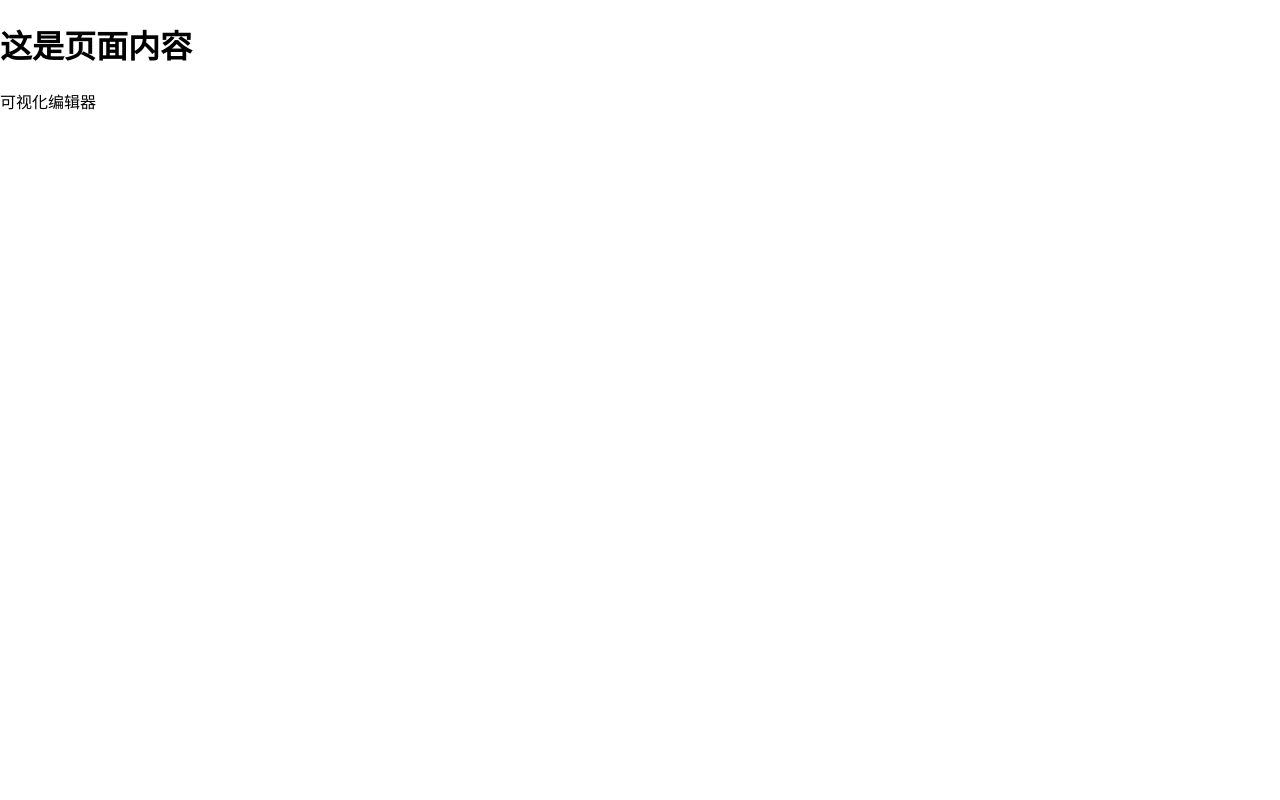
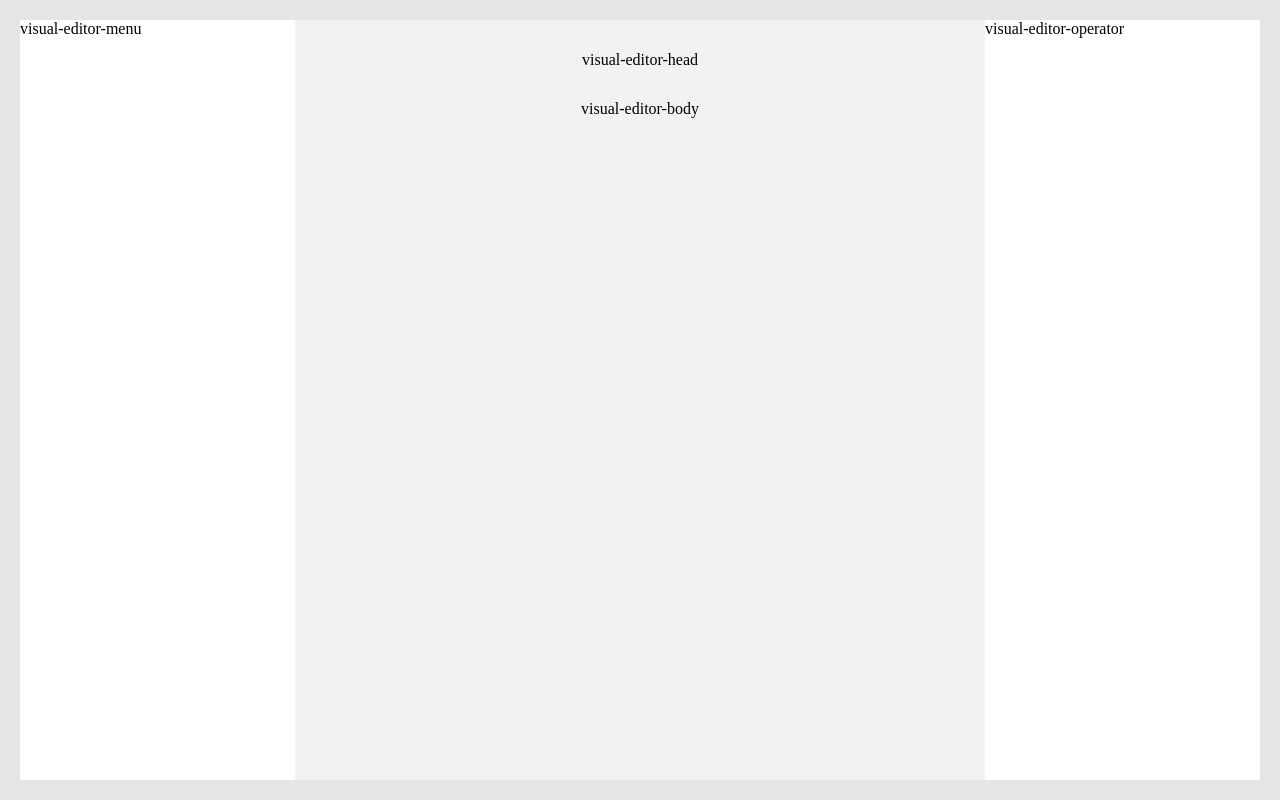
Before and after one commit to han6054/drag-editor, a Vue app: page / in a window 1280 px wide. Built offline with nearby package versions, Linux system fonts and the light colour scheme.

Commit message:
feat:useModel

```diff
--- a/package.json
+++ b/package.json
@@ -9,6 +9,7 @@
   },
   "dependencies": {
     "core-js": "^3.6.5",
+    "sass-loader": "^10.1.1",
     "vue": "^3.0.0",
     "vue-class-component": "^8.0.0-0"
   },
--- /dev/null
+++ b/shims-vue.d.ts
@@ -0,0 +1,6 @@
+/* eslint-disable */
+declare module '*.vue' {
+    import type { DefineComponent } from 'vue'
+    const component: DefineComponent<{}, {}, any>
+    export default component
+  }
--- a/src/App.vue
+++ b/src/App.vue
@@ -1,17 +1,25 @@
 <template>
   <div class="app">
-    <h1>这是页面内容</h1>
     <visual-editor/>
+    <!-- <test-use-model v-model="val"/>
+    {{val}} -->
   </div>
 </template>
 
 <script lang="ts">
 import {defineComponent} from 'vue';
-import {VisualEditor} from '@/packages/visual-editor'
+import { VisualEditor } from '@/packages/visual-editor'
+import { TestUseModel } from '@/packages/utils/useModel.tsx'
 export default defineComponent({
   name: 'App',
   components: {
     VisualEditor,
+    // TestUseModel,
+  },
+  data() {
+    return {
+      val: ''
+    }
   }
 })
 </script>
--- a/src/main.ts
+++ b/src/main.ts
@@ -1,4 +1,4 @@
-import { createApp } from 'vue'
-import App from './App.vue'
+import { createApp } from 'vue';
+import App from './App.vue';
 
-createApp(App).mount('#app')
+createApp(App).mount('#app');
--- /dev/null
+++ b/src/packages/utils/useModel.tsx
@@ -0,0 +1,39 @@
+import {ref, watch, defineComponent } from 'vue';
+
+export function useModel<T>(getter: () => T, emitter: (val: T) => void) {
+    const state = ref(getter()) as { value: T }
+
+    watch(getter, val => {
+        if (val !== state.value) {
+            state.value = val
+        }
+    })
+
+    return {
+        get value() { return state.value},
+        set value(val: T) {
+            if (state.value !== val) {
+                state.value = val
+                emitter(val)
+            }
+        },
+    }
+}
+
+export const TestUseModel = defineComponent({
+    props: {
+        modelValue: {type: String},
+    },
+    emit: {
+        'update:modelValue': (val: string) => true,
+    },
+    setup(props, ctx) {
+        const model = useModel(() => props.modelValue, val => ctx.emit('update:modelValue', val))
+        return () => (
+            <div>
+                自定义的输入框
+                <input type="text" v-model={model.value}/>
+            </div>
+        )
+    }
+})
--- /dev/null
+++ b/src/packages/visual-editor.scss
@@ -0,0 +1,207 @@
+/*@formatter:off*/
+$headSize: 60px; // 顶部操作栏的高度
+$menuSize: 275px; // 菜单列表的宽度
+$operatorSize: 275px; // 右侧编辑详情的宽度
+
+$ibc: #dcdfe6; // border color边框颜色
+$ibl: #ebeef5; // border color light 边框颜色：轻
+$itc: #314659; // text color，字体颜色
+$icc: rgba(0, 0, 0, 0.45); // icon color，图标颜色
+$boxShadowColor: #f0f1f2; // 阴影的颜色
+
+$primary: #409EFF; // 主色调
+/*@formatter:on*/
+
+
+.visual-editor {
+  position: fixed;
+  top: 20px;
+  bottom: 20px;
+  left: 20px;
+  right: 20px;
+  background-color: white;
+
+  &:before {
+    position: fixed;
+    top: 0;
+    bottom: 0;
+    left: 0;
+    right: 0;
+    background-color: rgba(black, 0.1);
+    content: '';
+  }
+
+  & > .visual-editor-menu {
+    position: absolute;
+    width: $menuSize;
+    top: 0;
+    left: 0;
+    bottom: 0;
+    background-color: white;
+    z-index: 9;
+
+    .visual-editor-menu-item {
+      position: relative;
+      width: calc(100% - 20px);
+      margin-left: 10px;
+      border: solid 3px $ibl;
+      margin-top: 20px;
+      min-height: 120px;
+      display: flex;
+      align-items: center;
+      justify-content: center;
+      padding: 0px 20px;
+      box-sizing: border-box;
+
+      &:after {
+        position: absolute;
+        top: 0;
+        left: 0;
+        right: 0;
+        bottom: 0;
+        content: '';
+        z-index: 2;
+      }
+
+      &:hover {
+        border-color: $primary;
+        cursor: move;
+      }
+    }
+
+    .visual-editor-menu-item-label {
+      position: absolute;
+      top: -3px;
+      left: -3px;
+      background-color: $primary;
+      color: white;
+      padding: 4px 8px;
+      font-size: 12px;
+      z-index: 1;
+    }
+
+  }
+
+  & > .visual-editor-head {
+    position: absolute;
+    top: 0;
+    left: $menuSize;
+    right: $operatorSize;
+    height: $headSize;
+    display: flex;
+    align-items: center;
+    justify-content: center;
+    padding-top: 10px;
+    z-index: 2;
+
+    .visual-editor-head-button {
+      display: flex;
+      flex-direction: column;
+      align-items: center;
+      justify-content: center;
+      background-color: rgba(black, 0.3);
+      color: white;
+      height: 60px;
+      width: 60px;
+      cursor: pointer;
+      transition: all 300ms linear;
+
+      & + .visual-editor-head-button {
+        margin-left: 1px;
+      }
+
+      &:first-child {
+        border-top-left-radius: 4px;
+        border-bottom-left-radius: 4px;
+      }
+
+      &:last-child {
+        border-top-right-radius: 4px;
+        border-bottom-right-radius: 4px;
+      }
+
+      &:hover {
+        background-color: white;
+        color: $primary;
+      }
+
+      i {
+        font-size: 20px;
+      }
+
+      span {
+        font-size: 12px;
+      }
+    }
+  }
+
+  & > .visual-editor-operator {
+    position: absolute;
+    right: 0;
+    top: 0;
+    bottom: 0;
+    width: $operatorSize;
+    background-color: white;
+    z-index: 9;
+  }
+
+  & > .visual-editor-body {
+    padding-top: $headSize + 20;
+    padding-left: $menuSize;
+    padding-right: $operatorSize;
+    box-sizing: border-box;
+    height: 100%;
+    background-color: rgba(white, 0.5);
+    position: relative;
+    z-index: 1;
+
+    & > .visual-editor-content {
+      height: 100%;
+      width: 100%;
+      display: flex;
+      justify-content: center;
+      //overflow: scroll;
+
+      & > .visual-editor-container {
+        background-color: white;
+        flex-shrink: 0;
+        flex-grow: 0;
+        position: relative;
+
+        .visual-editor-block {
+          position: absolute;
+
+          &:after {
+            $space: 3px;
+            position: absolute;
+            top: -$space;
+            left: -$space;
+            right: -$space;
+            bottom: -$space;
+            content: '';
+          }
+
+          &.visual-editor-block-focus {
+            &:after {
+              border: dashed 1px $primary;
+            }
+          }
+        }
+
+        .visual-editor-mark-line-y {
+          position: absolute;
+          left: 0;
+          right: 0;
+          border-top: dashed 1px $primary;
+        }
+
+        .visual-editor-mark-line-x {
+          position: absolute;
+          top: 0;
+          bottom: 0;
+          border-left: dashed 1px $primary;
+        }
+      }
+    }
+  }
+}
--- a/src/packages/visual-editor.tsx
+++ b/src/packages/visual-editor.tsx
@@ -1,11 +1,32 @@
-import {defineComponent} from 'vue';
+import { defineComponent,PropType } from 'vue';
+import { VisualEditorModelValue } from '@/packages/visual-editor.utils';
+import './visual-editor.scss';
 
 export const VisualEditor = defineComponent({
-    props: {},
+    props: {
+        modelValue: {type: Object as PropType<VisualEditorModelValue>, required: true},
+
+    },
+    emit: {
+        'update:modelValue': (val?: VisualEditorModelValue) => true,
+    },
     setup() {
         return () => (
             <div class="visual-editor">
-                可视化编辑器
+                <div class="visual-editor-menu">
+                    visual-editor-menu
+                </div>
+                <div class="visual-editor-head">
+                    visual-editor-head
+                </div>
+                <div class="visual-editor-operator">
+                    visual-editor-operator
+                </div>
+                <div class="visual-editor-body">
+                    <div class="visual-editor-content">
+                        visual-editor-body
+                    </div>
+                </div>
             </div>
         )
     }
--- a/tsconfig.json
+++ b/tsconfig.json
@@ -6,10 +6,10 @@
     "jsx": "preserve",
     "importHelpers": true,
     "moduleResolution": "node",
-    "experimentalDecorators": true,
     "skipLibCheck": true,
     "esModuleInterop": true,
     "allowSyntheticDefaultImports": true,
+    "resolveJsonModule": true,
     "sourceMap": true,
     "baseUrl": ".",
     "types": [
```
Also changed, not shown: src/packages/visual-editor.utils.d.ts (added, +22 -0 lines), .eslintrc.js (added), 1 other file (tests, documents, lock files or other folders).
